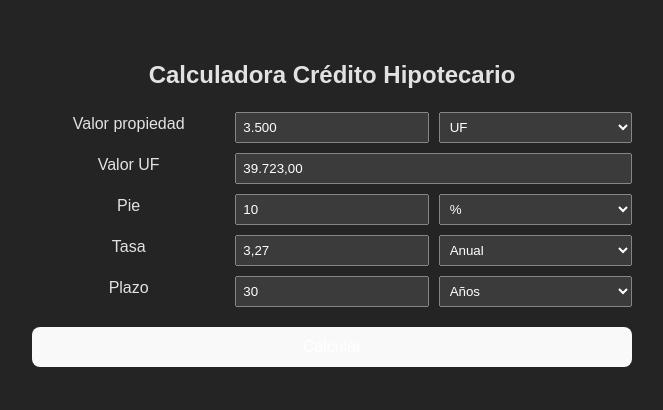
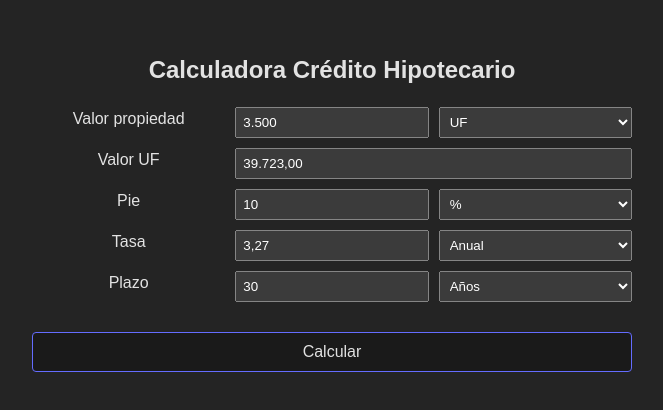
Before and after one commit to dgerickeruiz/CalculadoraCreditoHipotecario, a React (Vite) app: page / in a window 1280 px wide. Shown: the part 198-608 px from the top of the page, without its empty margins (308-971 px from the left). Built offline with nearby package versions, Linux system fonts and the light colour scheme.

Commit message:
Fix boton desde celular

```diff
--- a/src/components/MortgageCalculator.css
+++ b/src/components/MortgageCalculator.css
@@ -36,3 +36,21 @@ button {
 .error {
   color: red;
 }
+
+/* Ensure button is always dark and visible */
+button {
+  background-color: #1a1a1a !important;
+  color: rgba(255, 255, 255, 0.87) !important;
+  border: 1px solid #646cff;
+  padding: 10px 20px;
+  font-size: 1em;
+  cursor: pointer;
+  border-radius: 4px;
+  width: 100%;
+  margin-top: 10px;
+  transition: background-color 0.2s;
+}
+
+button:hover {
+  background-color: #2a2a2a !important;
+}
```
